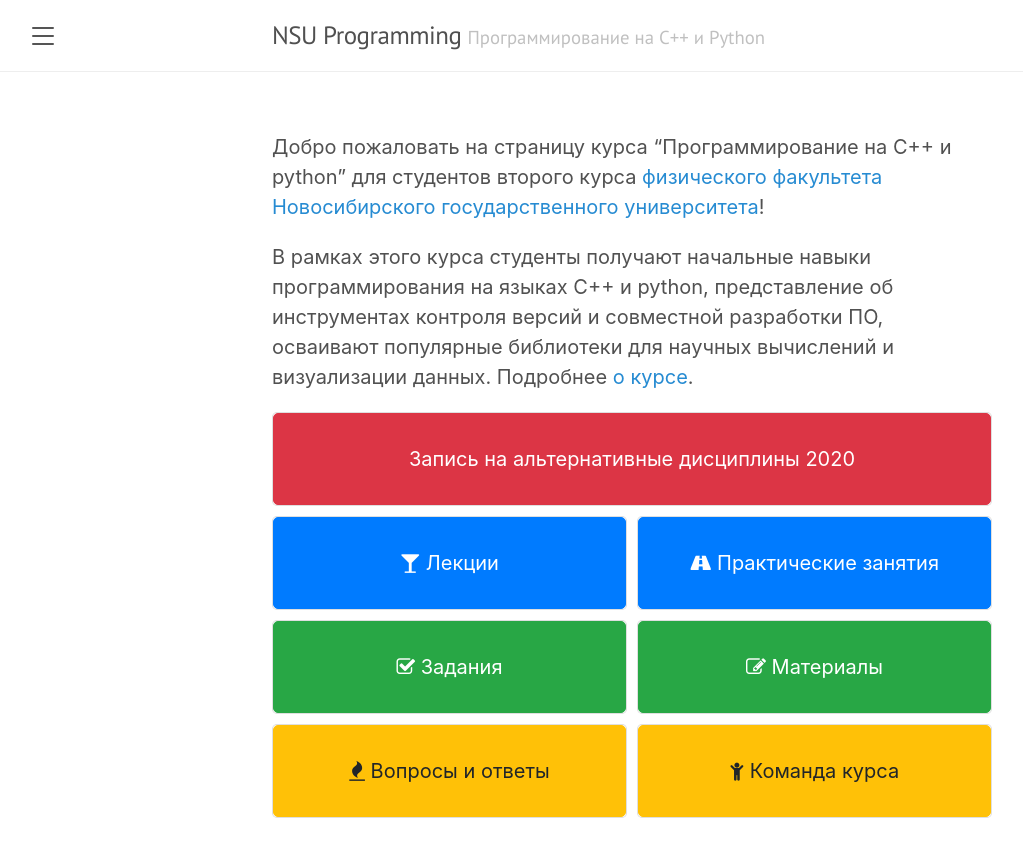
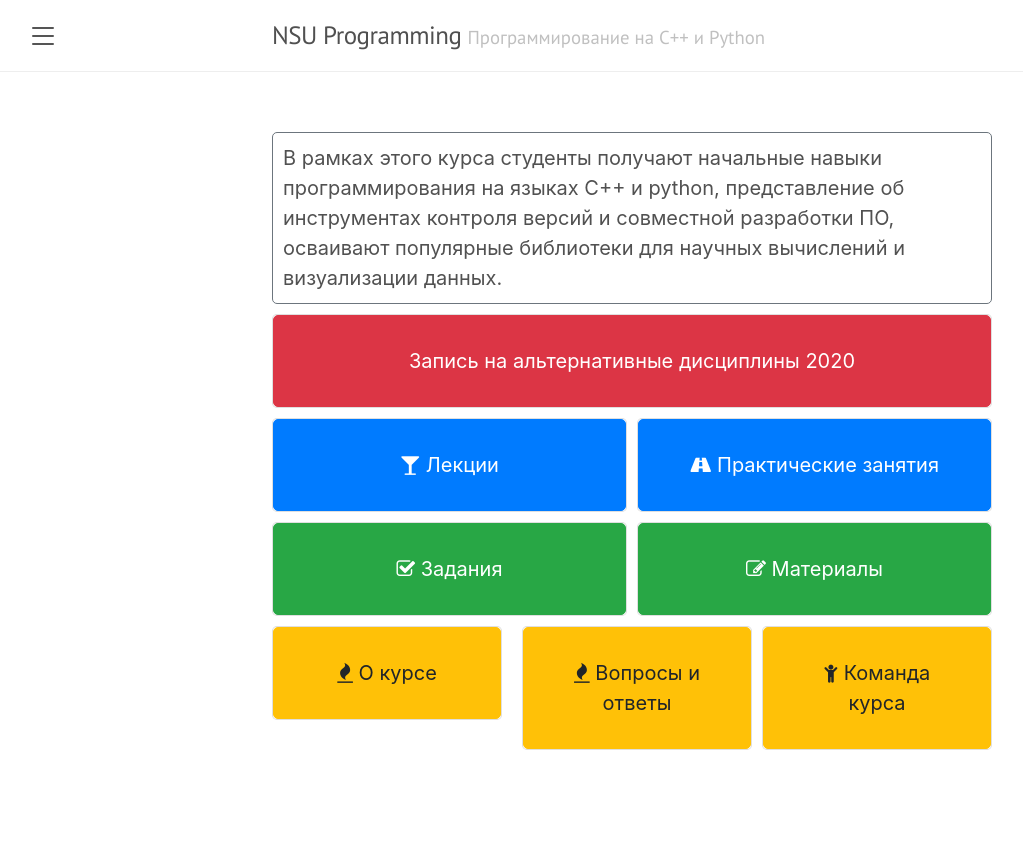
Before and after one commit to NSU-Programming/NSU-Programming.github.io, a Jekyll site: the page built from index.md, in a window 1280 px wide. Shown: the top 857 px of the page, without its empty margins (8-1031 px from the left). Built offline with Jekyll 4.4.1, drawn with Linux system fonts in a browser that asks for light colours.

Commit message:
rearrange the description

```diff
--- a/index.md
+++ b/index.md
@@ -3,9 +3,15 @@
 title: Программирование на C++ и python
 ---
 
-Добро пожаловать на страницу курса "Программирование на C++ и python" для студентов второго курса [физического факультета](http://phys.nsu.ru) [Новосибирского государственного университета](https://www.nsu.ru)!
-
-В рамках этого курса студенты получают начальные навыки программирования на языках C++ и python, представление об инструментах контроля версий и совместной разработки ПО, осваивают популярные библиотеки для научных вычислений и визуализации данных. Подробнее [о курсе](about).
+<div class="row">
+    <div class="col-sm-12 mb-2">
+        <div class="card p-2 border-secondary">
+          В рамках этого курса студенты получают начальные навыки программирования на языках C++ и python,
+          представление об инструментах контроля версий и совместной разработки ПО,
+          осваивают популярные библиотеки для научных вычислений и визуализации данных.
+        </div>
+    </div>
+</div>
 
 <div class="row">
     <div class="col-sm-12 mb-2">
@@ -50,14 +56,21 @@
 </div>
 
 <div class="row">
-    <div class="col-sm-6 mb-2 pr-1">
+    <div class="col-sm-4 mb-2 pr-1">
+        <div class="card">
+            <a class="btn btn-block btn-warning p-4" href="about">
+                <p class="card-text"><i class="fa fa-fire"></i> О курсе</p>
+            </a>
+        </div>
+    </div>
+    <div class="col-sm-4 mb-2 pr-1">
         <div class="card">
             <a class="btn btn-block btn-warning p-4" href="qna">
                 <p class="card-text"><i class="fa fa-fire"></i> Вопросы и ответы</p>
             </a>
         </div>
     </div>
-    <div class="col-sm-6 mb-2 pl-1">
+    <div class="col-sm-4 mb-2 pl-1">
         <div class="card">
             <a class="btn btn-block btn-warning p-4" href="team">
                 <p class="card-text"><i class="fa fa-child"></i> Команда курса</p>
```
